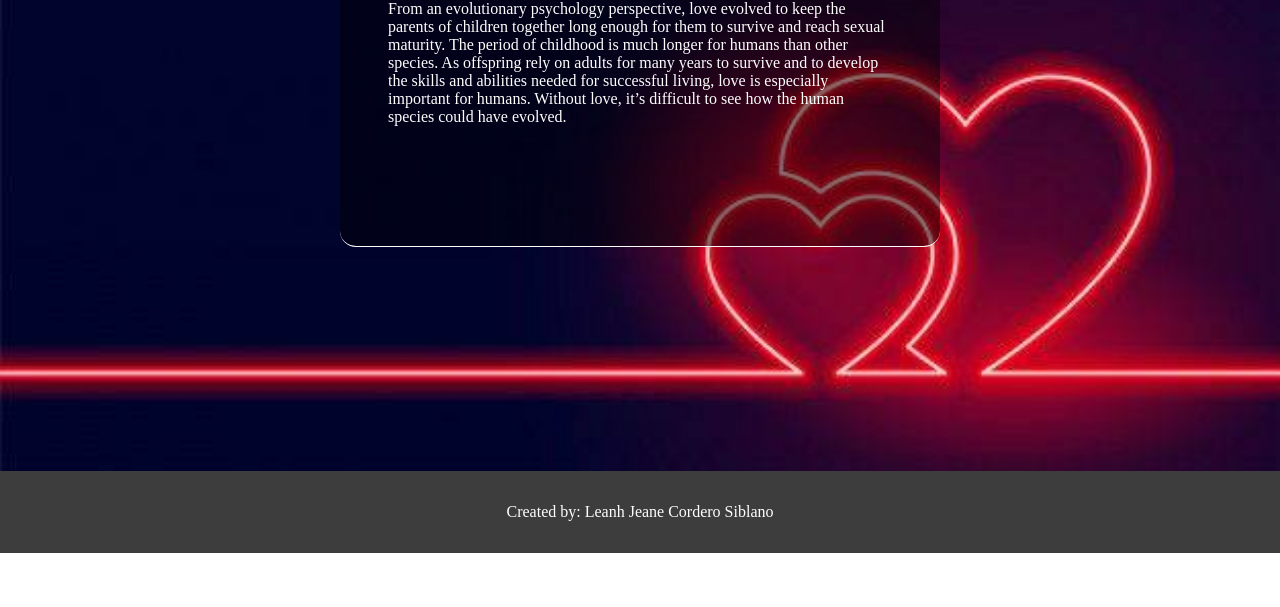
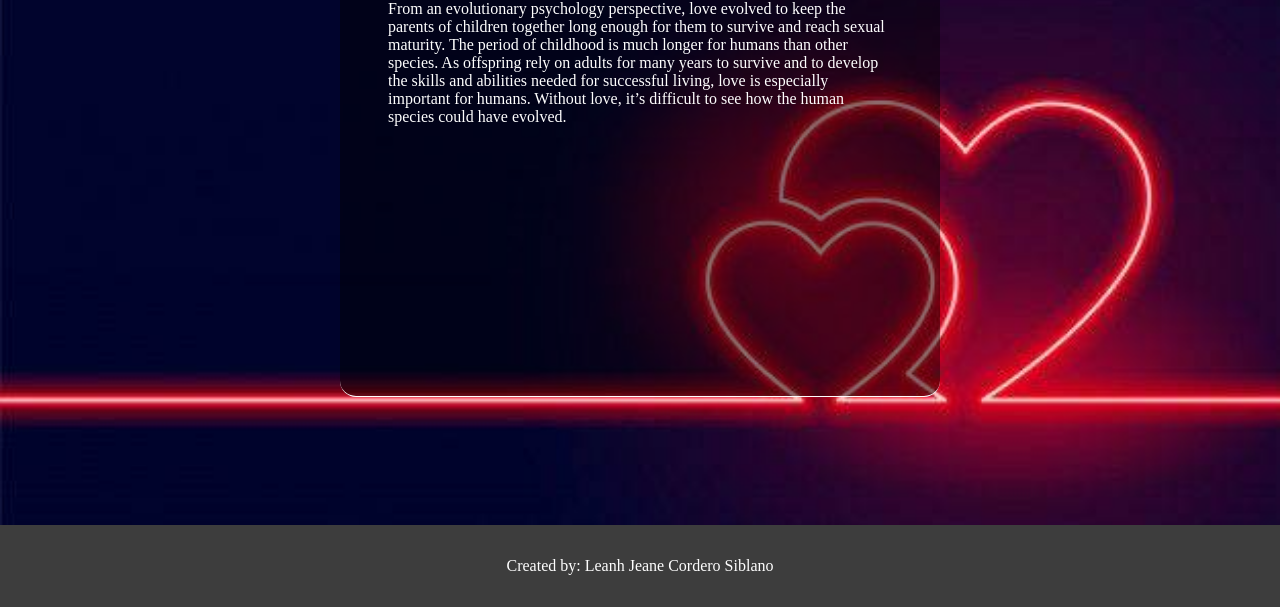
Before and after one commit to leanhjeane/leanhjeane.github.io, a plain HTML site: page pages/About.html in a window 1280 px wide. Shown: the part 265-872 px from the top of the page. Before the commit the page ends 818 px from the top, so only its background shows below. Drawn offline with Linux system fonts and the light colour scheme; a web font is replaced by a local one.

Commit message:
Update About.css

```diff
--- a/css/About.css
+++ b/css/About.css
@@ -78,7 +78,7 @@ main{
     background-position: center;
 }
 main .wrapper{
-    padding: 5rem 0rem 14rem 0rem;
+    padding: 5rem 0rem 8rem 0rem;
     display: flex;
     align-items: center;
     justify-content: center;
@@ -87,7 +87,7 @@ main .wrapper{
 }
 main .main-container{
     width: min(600px, 80%, 90vh, 150ch);
-    height: 350px;
+    height: 500px;
     background-color: rgba(0, 0, 0, 0.445);
     padding: 3rem;
     border-bottom: 1px solid #fefefe;
```
